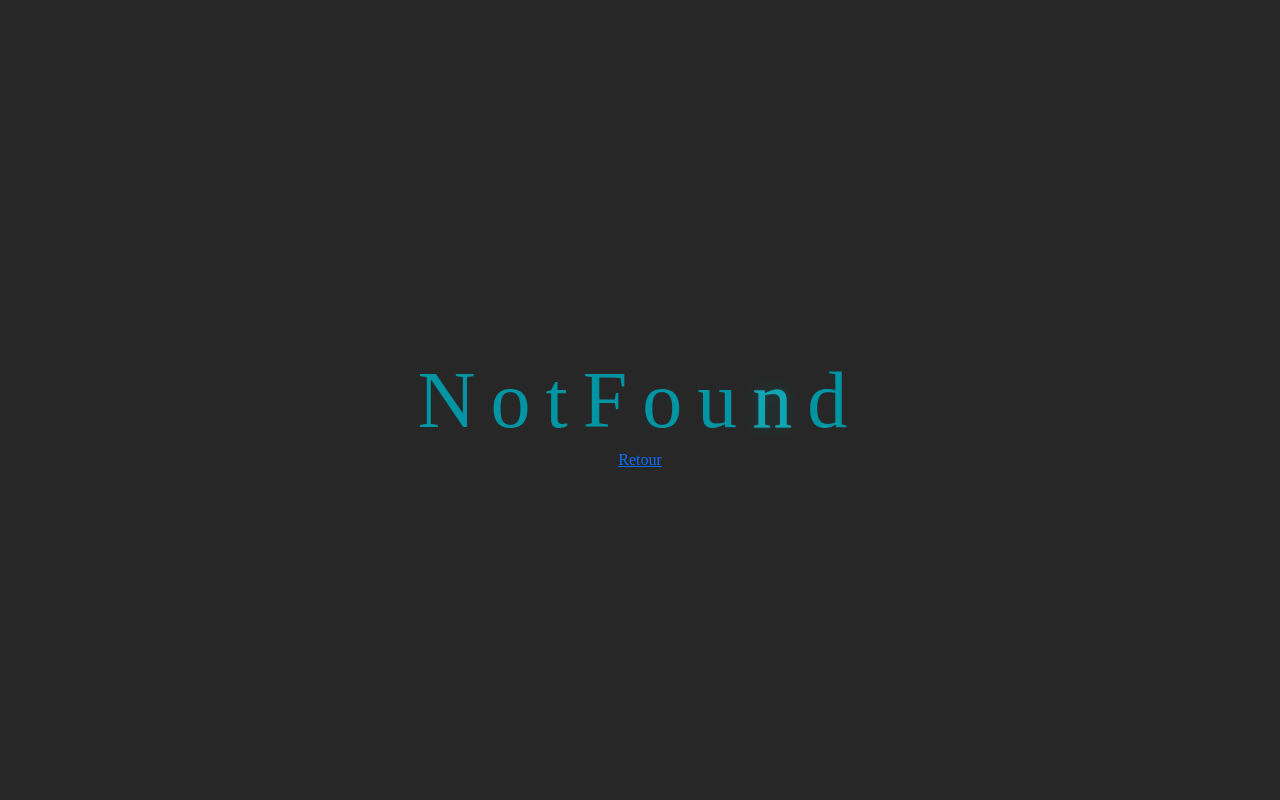
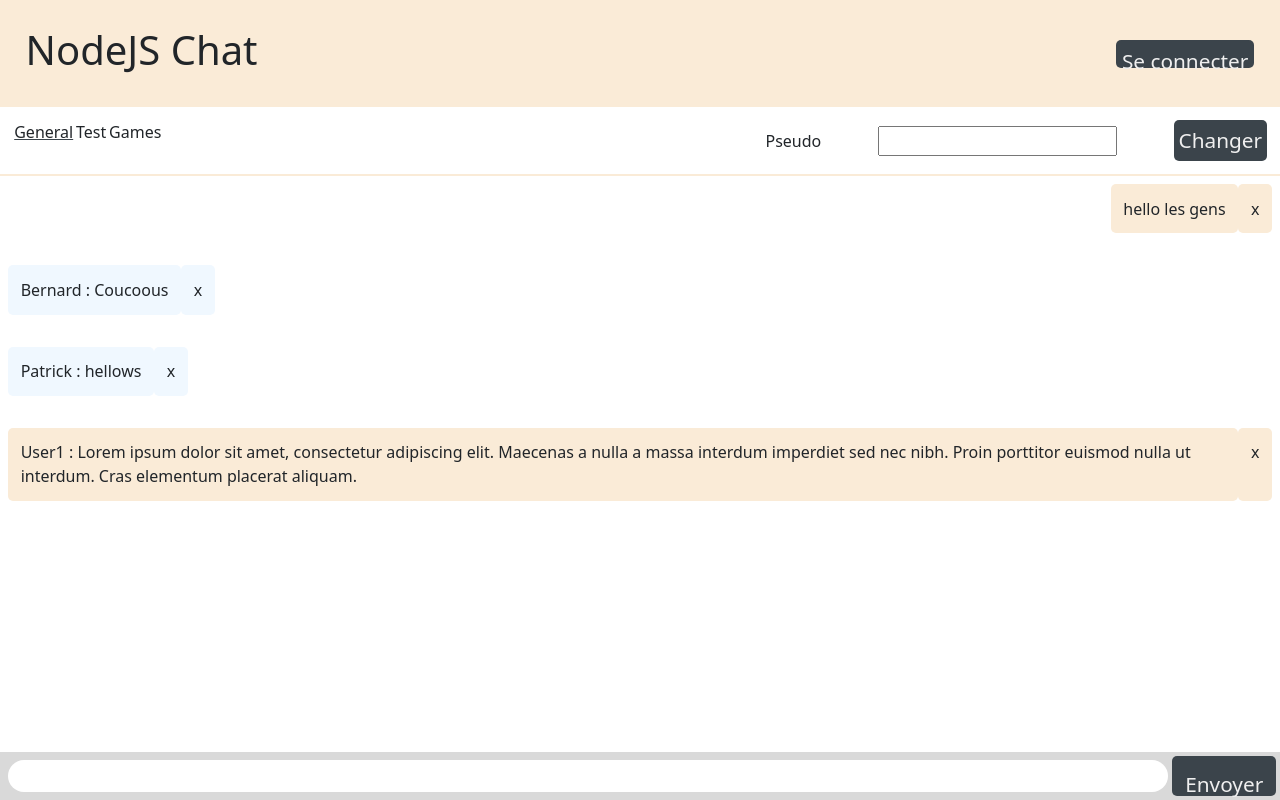
Before and after one commit to AlyssiaPH/NodeJSChat, a Vue app in the folder frontend/: page /chat in a window 1280 px wide. Built offline with nearby package versions, Linux system fonts and the light colour scheme.

Commit message:
header & home page

```diff
--- /dev/null
+++ b/frontend/src/components/Header.vue
@@ -0,0 +1,75 @@
+<template>
+  <div>
+    <head>
+      <meta charset="utf-8">
+      <title>Socket.IO chat</title>
+      <link rel="stylesheet" href="public/css/global.css">
+    </head>
+
+    <header>
+
+      <div>
+        <h1>NodeJS Chat</h1>
+      </div>
+      <div id="accountDiv">
+        <button id="loginButton">Se connecter</button> <button id="logoutButton" >Déconnexion</button>
+      </div>
+
+    </header>
+  </div>
+</template>
+
+<script>
+export default {
+  name: "header"
+}
+</script>
+
+<style scoped>
+
+body {
+  margin: 0;
+  padding-bottom: 3rem;
+  font-family: -apple-system,
+  BlinkMacSystemFont, "Segoe UI",
+  Roboto, Helvetica, Arial, sans-serif;
+}
+
+header {
+  display: flex;
+  flex-direction: row;
+  justify-content: space-between;
+  padding: 2%;
+  background-color: antiquewhite;
+}
+
+#accountDiv{
+  display: flex;
+  flex-direction: row;
+  justify-content: end;
+  width: 50%;
+  align-items: center;
+}
+
+header button{
+  height: 50%;
+}
+
+button {
+  padding: 1%;
+  background-color: #3b444b;
+  border: none;
+  border-radius: 5px;
+  color: #efefef;
+  font-size: 1.3em;
+}
+
+button:hover {
+  background-color: #2b3238;
+}
+
+#logoutButton{
+  display: none;
+}
+
+</style>
--- a/frontend/src/router.js
+++ b/frontend/src/router.js
@@ -6,6 +6,7 @@ Vue.use(VueRouter)
 const NotFound = () => import('@/view/NotFound')
 const Home = () => import('@/view/Home')
 const Inscription = () => import('@/view/Inscription')
+const Chat = () => import('@/view/Chat')
 // const ViewManager = () => import('@/components/ViewManager')
 
 export default new VueRouter({
@@ -22,6 +23,11 @@ export default new VueRouter({
             component: Home
         },
         {
+            path:'/chat',
+            name:'chat',
+            component: Chat
+        },
+        {
             path: '*',
             name : 'Not Found',
             component: NotFound,
--- /dev/null
+++ b/frontend/src/view/Chat.vue
@@ -0,0 +1,217 @@
+<template>
+  <div>
+    <custom_header></custom_header>
+
+    <div id="menu">
+
+      <div id="chatList">
+        <div v-for="room in data.room_list" :key="room" class="divRoomTab">
+          <p v-if="room=== data.current_room" class="currentRoomTab roomTab">{{room}}</p>
+          <p class="roomTab" v-else>{{room}}</p>
+        </div>
+      </div>
+
+      <div id="changeNameMenu">
+        <label for="pseudoInput">Pseudo</label>
+        <input type="text" id="pseudoInput">
+        <input type="submit" value="Changer">
+      </div>
+
+    </div>
+
+    <ul id="messages" v-for="item in data.messages_list" :key="item.content">
+
+      <li v-if="data.user.email === item.iduser " class="messageYou">
+        <p>{{ item.content }}</p>
+        <p v-if="data.user.admin === true">x</p>
+      </li>
+      <li v-else class="messageOther">
+        <p>{{ item.nameUser }} : {{ item.content }}</p>
+        <p v-if="data.user.admin === true">x</p>
+      </li>
+
+    </ul>
+    <form id="form" action="">
+      <input id="input" autocomplete="off"/>
+      <button>Envoyer</button>
+    </form>
+  </div>
+</template>
+
+<script>
+import Header from "../components/Header";
+
+export default {
+  name: "chat",
+  data() {
+    return {
+      data: {
+        user:{
+          email:"idtoto",
+          name:"Toto",
+          admin:true
+        },
+        current_room: "General",
+        room_list: ["General", "Test", "Games"],
+        messages_list: [
+          {
+            iduser: 'idtoto',
+            nameUser: 'Toto',
+            content: 'hello les gens '
+          }, {
+            iduser: 'idbernard',
+            nameUser: 'Bernard',
+            content: 'Coucoous '
+          }, {
+            iduser: 'idpatrick',
+            nameUser: 'Patrick',
+            content: 'hellows '
+          }, {
+            iduser: 'idtoto',
+            nameUser: 'Toto',
+            content: 'User1 : Lorem ipsum dolor sit amet, consectetur adipiscing elit. Maecenas a nulla a massa interdum imperdiet sed nec nibh. Proin porttitor euismod nulla ut interdum. Cras elementum placerat aliquam.'
+          },
+        ],
+        message_content: null
+      },
+      info: null
+    }
+  },
+  components: {
+    'custom_header': Header
+  }
+}
+
+</script>
+
+<style scoped>
+
+body {
+  margin: 0;
+  padding-bottom: 3rem;
+  font-family: -apple-system,
+  BlinkMacSystemFont, "Segoe UI",
+  Roboto, Helvetica, Arial, sans-serif;
+}
+
+#chatList{
+  display: flex;
+  flex-direction: row;
+}
+
+.divRoomTab{
+  padding-right: 1%;
+  padding-left: 1%;
+}
+
+.roomTab{
+  /*background-color: aliceblue;*/
+
+}
+
+.currentRoomTab{
+  /*background-color: antiquewhite;*/
+  text-decoration: underline #3b444b;
+}
+
+#menu{
+  display: flex;
+  flex-direction: row;
+  justify-content: space-between;
+  border-bottom: solid 2px antiquewhite;
+  padding: 1%;
+}
+
+#changeNameMenu{
+  display: flex;
+  flex-direction: row;
+  flex-wrap: nowrap ;
+  align-items: center;
+  justify-content: space-between;
+  width: 40%;
+}
+
+button {
+  padding: 1%;
+  background-color: #3b444b;
+  border: none;
+  border-radius: 5px;
+  color: #efefef;
+  font-size: 1.3em;
+}
+
+button:hover {
+  background-color: #2b3238;
+}
+
+#messages {
+  list-style-type: none;
+  margin: 0;
+  padding: 0;
+
+}
+
+#messages > li {
+  display: flex;
+  padding: 0.5rem;
+}
+
+.messageYou {
+  display: flex;
+  flex-direction: row;
+  justify-content: end;
+  flex-wrap: nowrap;
+}
+
+.messageYou p {
+  background-color: antiquewhite;
+  padding: 1%;
+  border-radius: 5px;
+  flex-wrap: wrap;
+}
+
+.messageOther p {
+  width: max-content;
+  background-color: aliceblue;
+  padding: 1%;
+  border-radius: 5px;
+  flex-wrap: wrap;
+}
+
+input[type=submit] {
+  padding: 1%;
+  background-color: #3b444b;
+  border: none;
+  border-radius: 5px;
+  color: #efefef;
+  font-size: 1.3em;
+}
+
+#form {
+  display: flex;
+  background: rgba(0, 0, 0, 0.15);
+  padding: 0.25rem;
+  position: fixed;
+  bottom: 0;
+  left: 0;
+  right: 0;
+  height: 3rem;
+  box-sizing: border-box;
+  backdrop-filter: blur(10px);
+}
+
+#input {
+  border: none;
+  padding: 0 1rem;
+  flex-grow: 1;
+  border-radius: 2rem;
+  margin: 0.25rem;
+}
+
+#input:focus {
+  outline: none;
+}
+
+/*#messages > li:nth-child(odd) { background: #efefef; }*/
+
+</style>
--- a/frontend/src/view/Home.vue
+++ b/frontend/src/view/Home.vue
@@ -1,9 +1,10 @@
 <template>
   <div>
+    <custom_header></custom_header>
     <div class="position-absolute start-50 translate-middle" style="width: 20%;height: 20%;top:25%;">
       <div class="card text-center">
         <div class="card-header">
-          <h5>Welcom to the chat Coding</h5>
+          <h5>Welcome to the chat Coding</h5>
         </div>
         <div class="card-body">
           <form>
@@ -28,6 +29,8 @@
 </template>
 
 <script>
+
+import Header from "../components/Header";
 
 export default {
   name: "Home",
@@ -60,6 +63,9 @@ export default {
   },
   mounted() {
     this.sendUserData()
+  },
+  components: {
+    'custom_header': Header
   }
 }
 </script>
--- a/frontend/src/view/Inscription.vue
+++ b/frontend/src/view/Inscription.vue
@@ -3,7 +3,7 @@
     <div class="position-absolute start-50 translate-middle" style="width: 20%;height: 20%;top:25%;">
       <div class="card text-center">
         <div class="card-header">
-          <h5>Welcom to the chat Coding inscription</h5>
+          <h5>Welcome to the chat Coding inscription</h5>
         </div>
         <div class="card-body">
           <form>
--- a/frontend/src/view/NotFound.vue
+++ b/frontend/src/view/NotFound.vue
@@ -13,7 +13,7 @@
 
 <script>
 import TextLight from "@/components/TextLight";
-require('../css/global.css')
+require('../../public/css/global.css')
 export default {
   props : {
     dataContent :{
```
Also changed, not shown: frontend/public/css/global.css (line endings or trailing spaces).
